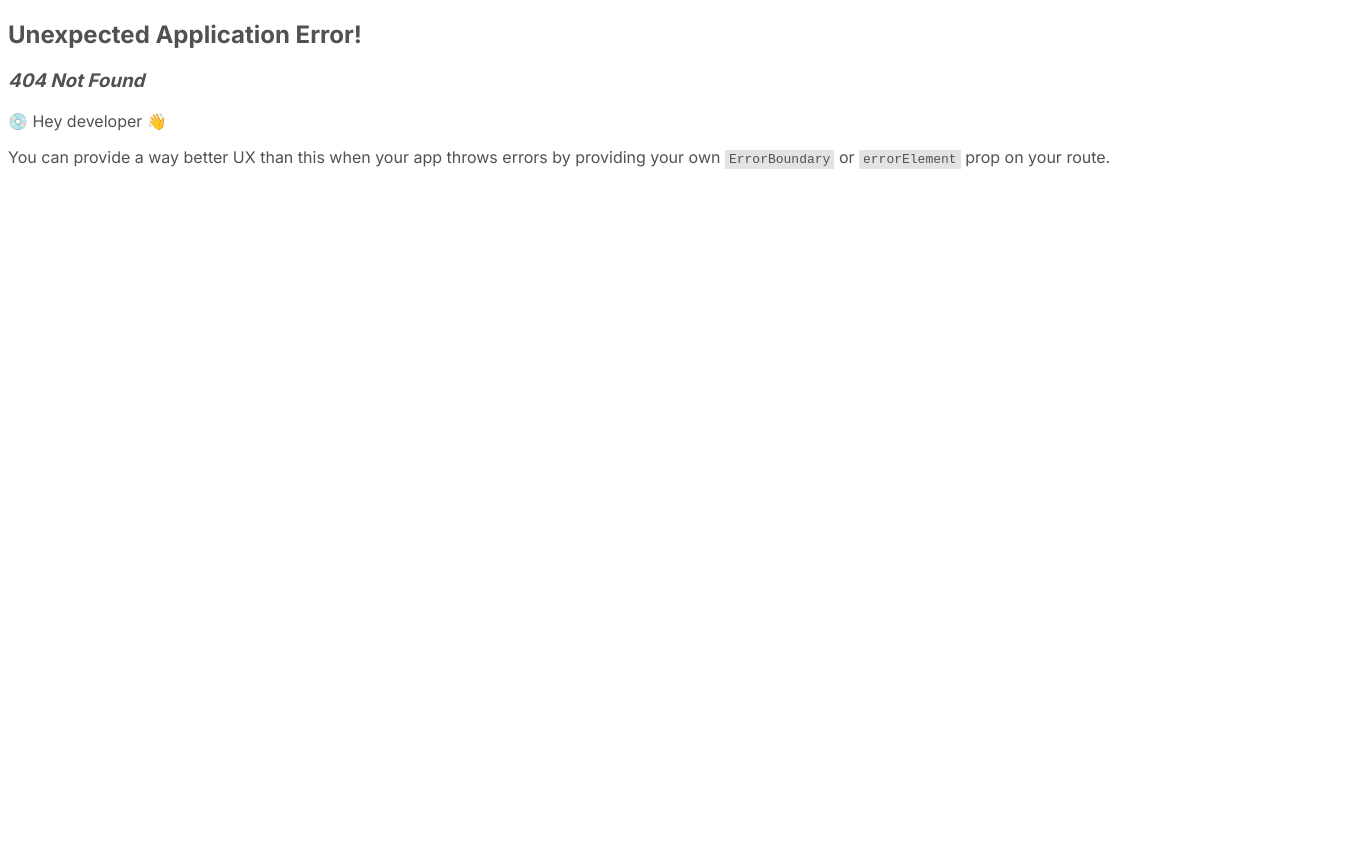
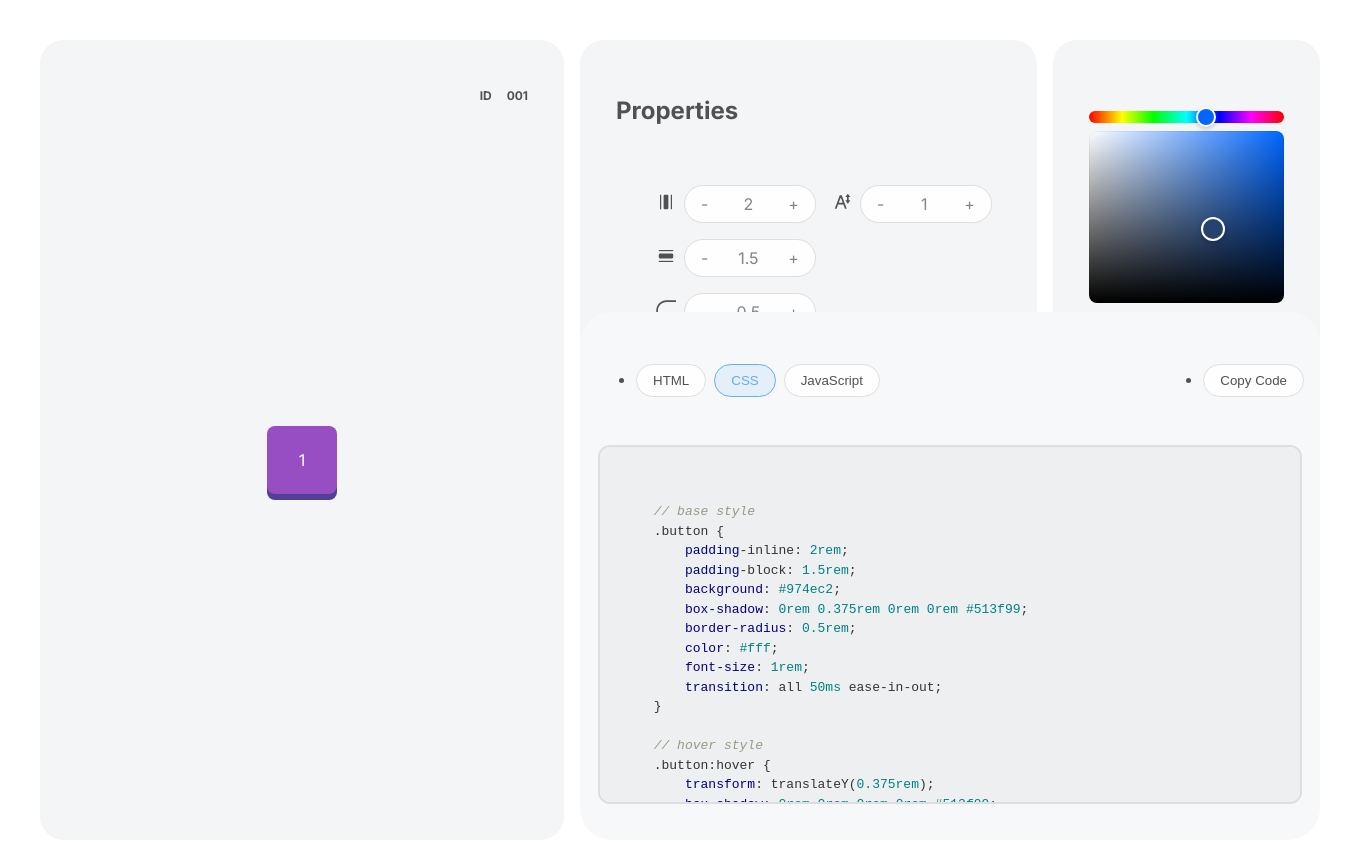
Before and after one commit to AustinChiatto/crumb, a React (Vite) app: page /snippet-editor/1 in a window 1280 px wide. Before the commit this address had no page. Shown: the top 842 px of the page, 1352 px wide, since content can reach past the window. Before the commit the page ends 800 px from the top, so only its background shows below. Built offline with nearby package versions, Linux system fonts and the light colour scheme.

Commit message:
added useParams to router to pass snippet id

```diff
--- a/src/App.jsx
+++ b/src/App.jsx
@@ -23,7 +23,8 @@ const router = createBrowserRouter([
         element: <CodeToImg />,
     },
     {
-        path: "/snippet-editor",
+        // id param is used to pass in elem info from JSON file
+        path: "/snippet-editor/:id",
         element: <SnippetEditorView />,
     },
 ]);
--- a/src/SnippetEditorContext.jsx
+++ b/src/SnippetEditorContext.jsx
@@ -35,12 +35,12 @@ export function SnippetEditorProvider({ children }) {
     function updateValues(index, operation) {
         setInputValue((prevValues) => {
             if (operation === "add") {
-                const newValue = prevValues[index] + 1;
+                const newValue = prevValues[index] + 0.25;
                 const newValues = [...prevValues];
                 newValues[index] = newValue;
                 return newValues;
             } else if (operation === "sub" && prevValues[index] > 0) {
-                const newValue = prevValues[index] - 1;
+                const newValue = prevValues[index] - 0.25;
                 const newValues = [...prevValues];
                 newValues[index] = newValue;
                 return newValues;
--- a/src/components/Dashboard/SnippetGrid/SnippetCard/SnippetCard.jsx
+++ b/src/components/Dashboard/SnippetGrid/SnippetCard/SnippetCard.jsx
@@ -6,19 +6,23 @@ export default function SnippetCard({ id, elementStyle, label }) {
     const formattedId = id.toString().padStart(3, "0");
 
     return (
-        <article className={styles.SnippetCard}>
+        <a
+            // assign id from JSON to router path
+            href={`/snippet-editor/${id}`}
+            className={styles.SnippetCard}
+        >
             <h4 className={styles.SnippetLabel}>
                 ID <span className={styles.SnippetID}>{formattedId}</span>
             </h4>
             <div className={styles.SnippetDisplay}>
-                <a
+                <div
                     style={{
                         ...elementStyle, // Spread the style properties from elementStyle
                     }}
                 >
                     {label}
-                </a>
+                </div>
             </div>
-        </article>
+        </a>
     );
 }
--- a/src/components/SnippetEditor/CodeOutput/CodeOutput.jsx
+++ b/src/components/SnippetEditor/CodeOutput/CodeOutput.jsx
@@ -15,20 +15,20 @@ export default function CodeOutput() {
     let codeSnippet = `
     // base style
     .button {
-        padding-inline: ${inputValues[0]}px;
-        padding-block: ${inputValues[1]}px;
+        padding-inline: ${inputValues[0]}rem;
+        padding-block: ${inputValues[1]}rem;
         background: #974ec2;
-        box-shadow: 0px 3px 0px 0px #513f99;
-        border-radius: ${inputValues[2]}px;
+        box-shadow: 0rem ${inputValues[1] * 0.25}rem 0rem 0rem #513f99;
+        border-radius: ${inputValues[2]}rem;
         color: #fff;
-        font-size: ${inputValues[3]}px;
+        font-size: ${inputValues[3]}rem;
         transition: all 50ms ease-in-out;
     }
 
     // hover style
     .button:hover {
-        transform: translateY(3px);
-        box-shadow:0px 0px 0px 0px #513f99;
+        transform: translateY(${inputValues[1] * 0.25}rem);
+        box-shadow: 0rem 0rem 0rem 0rem #513f99;
     }
     `;
 
--- a/src/components/SnippetEditor/SnippetOutput/SnippetOutput.jsx
+++ b/src/components/SnippetEditor/SnippetOutput/SnippetOutput.jsx
@@ -1,3 +1,7 @@
+// hooks
+import { useState } from "react";
+import { useParams } from "react-router-dom";
+
 // context
 import { useSnippetEdit } from "../../../SnippetEditorContext";
 
@@ -6,6 +10,38 @@ import styles from "./SnippetOutput.module.scss";
 
 export default function SnippetOutput() {
     const inputValues = useSnippetEdit();
+    const params = useParams();
+
+    const [isHovered, setIsHovered] = useState(false);
+
+    // handle hover state
+    // ===========================
+    const handleMouseEnter = () => {
+        setIsHovered(true);
+    };
+
+    const handleMouseLeave = () => {
+        setIsHovered(false);
+    };
+
+    // add hover styles if cursor on element
+    const hoverStyles = isHovered ? { transform: `translateY(${inputValues[1] * 0.25}rem)`, boxShadow: `0rem 0rem 0rem 0rem #513f99` } : {};
+
+    // base element styling
+    // ===========================
+    const inlineStyles = {
+        paddingInline: `${inputValues[0]}rem`,
+        paddingBlock: `${inputValues[1]}rem`,
+        background: "#974ec2",
+        boxShadow: `0px ${inputValues[1] * 0.25}rem 0px 0px #513f99`,
+        borderRadius: `${inputValues[2]}rem`,
+        color: "#fff",
+        fontSize: `${inputValues[3]}rem`,
+        transition: "transform, box-shadow, 50ms linear",
+        cursor: "pointer",
+        // spread hover styles if hovered
+        ...hoverStyles,
+    };
 
     return (
         <section className={styles.SnippetOutput}>
@@ -14,18 +50,11 @@ export default function SnippetOutput() {
             </h3>
             <div className={styles.SnippetDisplay}>
                 <a
-                    style={{
-                        paddingInline: `${inputValues[0]}px`,
-                        paddingBlock: `${inputValues[1]}px`,
-                        background: "#974ec2",
-                        boxShadow: "0px 3px 0px 0px #513f99",
-                        borderRadius: `${inputValues[2]}px`,
-                        color: "#fff",
-                        fontSize: `${inputValues[3]}px`,
-                        transition: "all 50ms ease-in-out",
-                    }}
+                    style={inlineStyles}
+                    onMouseEnter={handleMouseEnter}
+                    onMouseLeave={handleMouseLeave}
                 >
-                    Click
+                    {params.id}
                 </a>
             </div>
         </section>
--- a/src/data/elements.json
+++ b/src/data/elements.json
@@ -1,15 +1,15 @@
 [
     {
         "id": 1,
-        "label": "button",
+        "label": "Coding Queens",
         "style": {
             "background": "#974ec2",
-            "paddingBlock": "20px",
-            "paddingInline": "36px",
+            "paddingBlock": "1.5rem",
+            "paddingInline": "2rem",
             "color": "#fff",
-            "fontSize": "16px",
+            "fontSize": "1rem",
             "boxShadow": "0px 3px 0px 0px #513f99",
-            "borderRadius": "8px"
+            "borderRadius": "0.5rem"
         }
 
     },
@@ -18,12 +18,12 @@
         "label": "button",
         "style": {
             "background": "#984063",
-            "paddingBlock": "16px",
-            "paddingInline": "32px",
+            "paddingBlock": "1rem",
+            "paddingInline": "2rem",
             "color": "#ff9677",
-            "fontSize": "16px",
-            "border": "2px solid #ff9677",
-            "borderRadius": "80px"
+            "fontSize": "1rem",
+            "border": "0.125rem solid #ff9677",
+            "borderRadius": "5rem"
         }
     }
 ]
```
